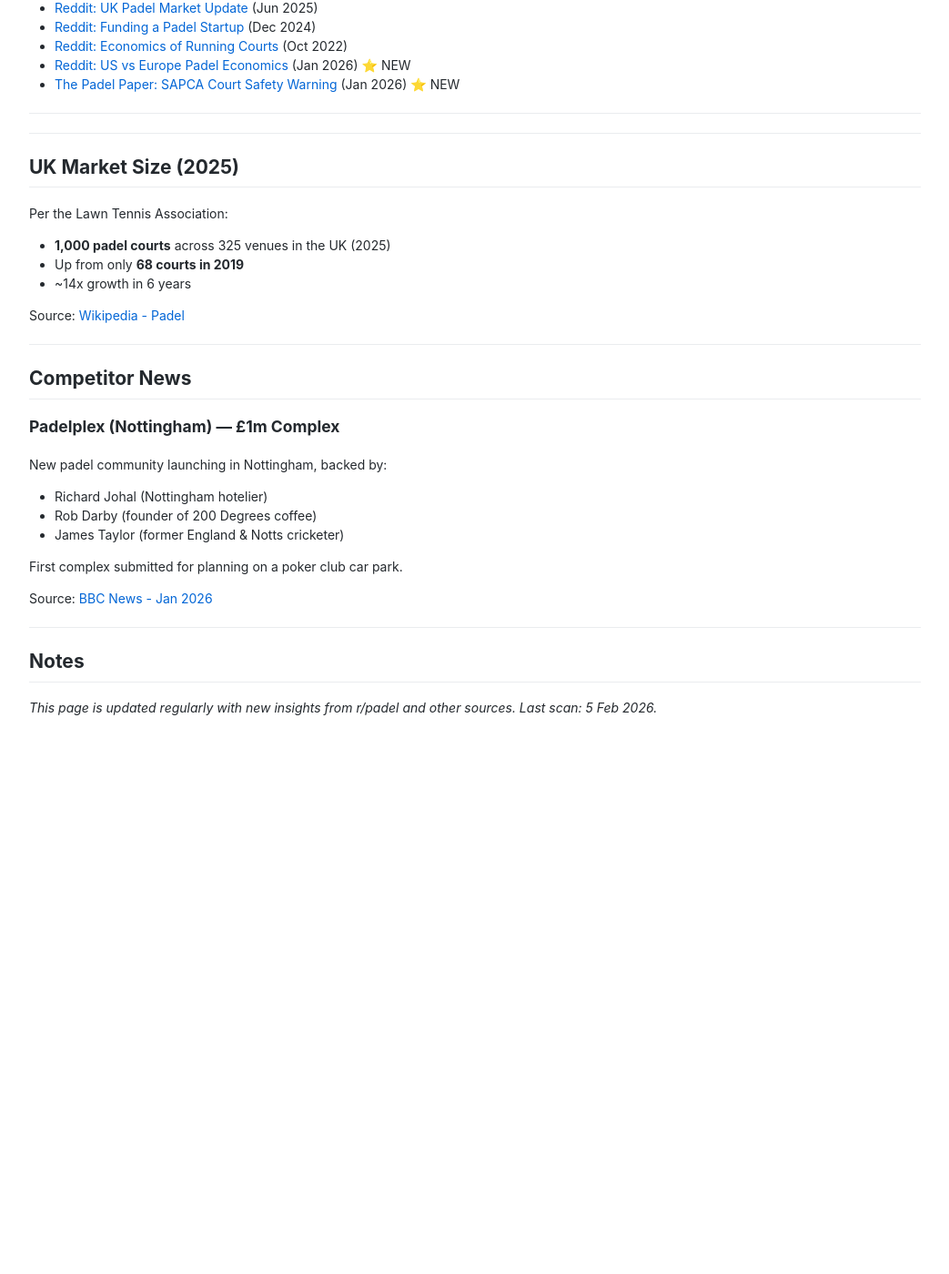
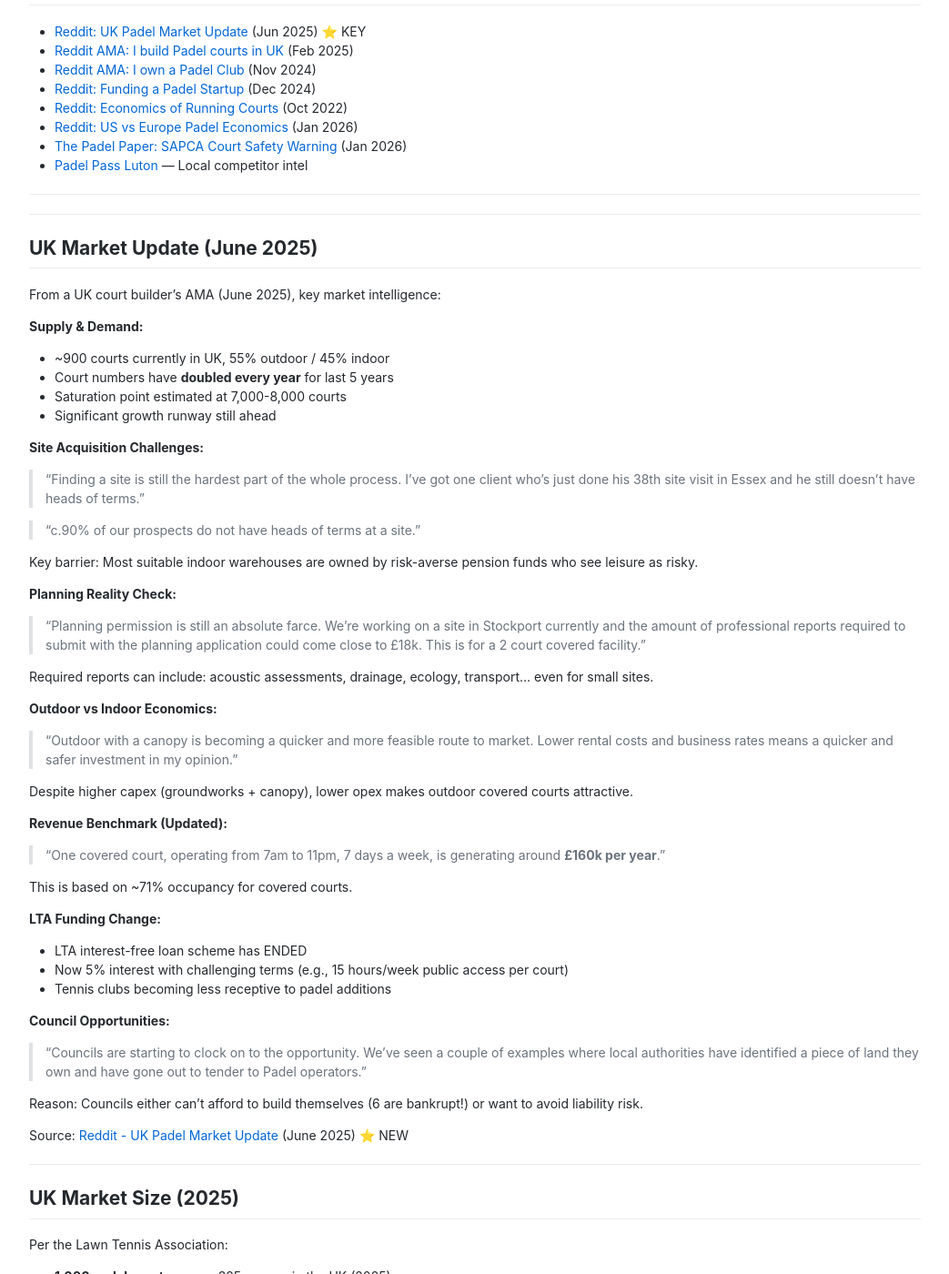
Before and after one commit to ayazabbas/padel-club, a Jekyll site: the page built from research/operator-insights.md, in a window 1280 px wide and 1400 px high, scrolled down 3365 px. Shown: the whole window at 91% size, without its empty margins (118-1161 px from the left). Built offline with Jekyll 4.4.1, drawn with Linux system fonts in a browser that asks for light colours; our own code applies the rules of GitHub Pages for plain Markdown files; before the commit the page ends 4187 px from its top, so only the background shows below that; some of the changed text lies outside the part shown.

Commit message:
Nightly research update: Padel Pass Luton competitor, UK market data, Britannia Estate properties

```diff
--- a/research/operator-insights.md
+++ b/research/operator-insights.md
@@ -10,12 +10,14 @@
 
 | Topic | Insight |
 |-------|---------|
-| **Revenue** | UK courts generating £100-150k/year per court at good occupancy |
+| **Revenue** | ~£160k/year per covered court (7am-11pm, 7 days) |
 | **Occupancy** | Indoor/covered: ~71% average. Outdoor: ~45% |
 | **Break-even** | 18-24 months typical, can be 11 months for ideal sites |
 | **Rent** | Should be 1/7 to 1/8 of revenue for healthy margins |
-| **Staff** | Human connection essential — automation doesn't work for clubs |
-| **Warning** | Some operators have gone into administration with "hands-off" approach |
+| **Site Finding** | ~90% of prospects fail to secure heads of terms |
+| **Planning Costs** | Can reach £18k in reports alone for 2-court site! |
+| **Competition** | ⚠️ Padel Pass Luton (2 courts) NOW OPEN at Venue 360 |
+| **Market** | ~900 courts in UK, doubling yearly, saturation at ~7-8k |
 
 ---
 
@@ -147,15 +149,62 @@ Counter-view from operators: Commission fees add up, prefer own booking system f
 
 ## Sources
 
+- [Reddit: UK Padel Market Update](https://www.reddit.com/r/padel/comments/1l9fc0v/an_update_on_the_uk_padel_market/) (Jun 2025) ⭐ KEY
 - [Reddit AMA: I build Padel courts in UK](https://www.reddit.com/r/padel/comments/1iwkpce/i_build_padel_courts_and_clubs_in_the_uk_ama/) (Feb 2025)
 - [Reddit AMA: I own a Padel Club](https://www.reddit.com/r/padel/comments/1gitmxk/i_own_a_padel_club_ask_me_anything/) (Nov 2024)
-- [Reddit: UK Padel Market Update](https://www.reddit.com/r/padel/comments/1l9fc0v/an_update_on_the_uk_padel_market/) (Jun 2025)
 - [Reddit: Funding a Padel Startup](https://www.reddit.com/r/padel/comments/1h4d26i/best_way_of_funding_a_padel_start_up_business/) (Dec 2024)
 - [Reddit: Economics of Running Courts](https://www.reddit.com/r/padel/comments/y24yri/padel_owners_help_understanding_economics_of/) (Oct 2022)
-- [Reddit: US vs Europe Padel Economics](https://www.reddit.com/r/padel/comments/1qqocqf/i_said_us_padel_is_assbackward_heres_what_ensued/) (Jan 2026) ⭐ NEW
-- [The Padel Paper: SAPCA Court Safety Warning](https://thepadelpaper.com/padel-court-safety-sapca-richard-shaw/) (Jan 2026) ⭐ NEW
+- [Reddit: US vs Europe Padel Economics](https://www.reddit.com/r/padel/comments/1qqocqf/i_said_us_padel_is_assbackward_heres_what_ensued/) (Jan 2026)
+- [The Padel Paper: SAPCA Court Safety Warning](https://thepadelpaper.com/padel-court-safety-sapca-richard-shaw/) (Jan 2026)
+- [Padel Pass Luton](https://padelpass.co.uk/padel-pass-luton/) — Local competitor intel
 
 ---
+
+---
+
+## UK Market Update (June 2025)
+
+From a UK court builder's AMA (June 2025), key market intelligence:
+
+**Supply & Demand:**
+- ~900 courts currently in UK, 55% outdoor / 45% indoor
+- Court numbers have **doubled every year** for last 5 years
+- Saturation point estimated at 7,000-8,000 courts
+- Significant growth runway still ahead
+
+**Site Acquisition Challenges:**
+> "Finding a site is still the hardest part of the whole process. I've got one client who's just done his 38th site visit in Essex and he still doesn't have heads of terms."
+
+> "c.90% of our prospects do not have heads of terms at a site."
+
+Key barrier: Most suitable indoor warehouses are owned by risk-averse pension funds who see leisure as risky.
+
+**Planning Reality Check:**
+> "Planning permission is still an absolute farce. We're working on a site in Stockport currently and the amount of professional reports required to submit with the planning application could come close to £18k. This is for a 2 court covered facility."
+
+Required reports can include: acoustic assessments, drainage, ecology, transport... even for small sites.
+
+**Outdoor vs Indoor Economics:**
+> "Outdoor with a canopy is becoming a quicker and more feasible route to market. Lower rental costs and business rates means a quicker and safer investment in my opinion."
+
+Despite higher capex (groundworks + canopy), lower opex makes outdoor covered courts attractive.
+
+**Revenue Benchmark (Updated):**
+> "One covered court, operating from 7am to 11pm, 7 days a week, is generating around **£160k per year**."
+
+This is based on ~71% occupancy for covered courts.
+
+**LTA Funding Change:**
+- LTA interest-free loan scheme has ENDED
+- Now 5% interest with challenging terms (e.g., 15 hours/week public access per court)
+- Tennis clubs becoming less receptive to padel additions
+
+**Council Opportunities:**
+> "Councils are starting to clock on to the opportunity. We've seen a couple of examples where local authorities have identified a piece of land they own and have gone out to tender to Padel operators."
+
+Reason: Councils either can't afford to build themselves (6 are bankrupt!) or want to avoid liability risk.
+
+Source: [Reddit - UK Padel Market Update](https://www.reddit.com/r/padel/comments/1l9fc0v/an_update_on_the_uk_padel_market/) (June 2025) ⭐ NEW
 
 ---
 
@@ -171,6 +220,31 @@ Source: [Wikipedia - Padel](https://en.wikipedia.org/wiki/Padel)
 ---
 
 ## Competitor News
+
+### 🚨 Padel Pass Luton — NOW OPEN (Direct Competition!)
+
+**Location:** Venue 360, 20 Gipsy Lane, Luton LU1 3JH
+
+**Facilities:**
+- 2 canopy-covered courts (9.5m ceiling — tallest canopy around!)
+- Open 6am-11pm, 7 days/week
+- Café bar, beer garden, changing rooms, club shop
+- Free parking, EV charging
+- Full coaching program
+
+**Pricing:** £32/hour (via Playtomic)
+
+**Team:** Founded by Jack Howe, Tom Howe, Alex March (from Harpenden)
+
+**Expansion:** Also opening courts at:
+- Harpenden Rugby Club (4 covered courts)
+- Rothamsted Park, Harpenden (2 open courts)
+
+**Takeaway:** This is now direct competition in Luton. Their strengths: community focus, coaching, existing venue partnership (shared facilities/footfall). Our opportunity: larger facility (3-4 courts), different location (south/east Luton to avoid overlap), possibly better pricing.
+
+Source: [Padel Pass Website](https://padelpass.co.uk/padel-pass-luton/) | [Playtomic](https://playtomic.com/clubs/padel-pass-luton-pre-launch-packages-available-open-summer-2025)
+
+---
 
 ### Padelplex (Nottingham) — £1m Complex
 
```
Also changed, not shown: other parts of research/operator-insights.md (+1 -1 lines), project-status.md (+25 -3 lines), properties-assessed.json (+33 -1 lines), research/index.md (+8 -2 lines).
